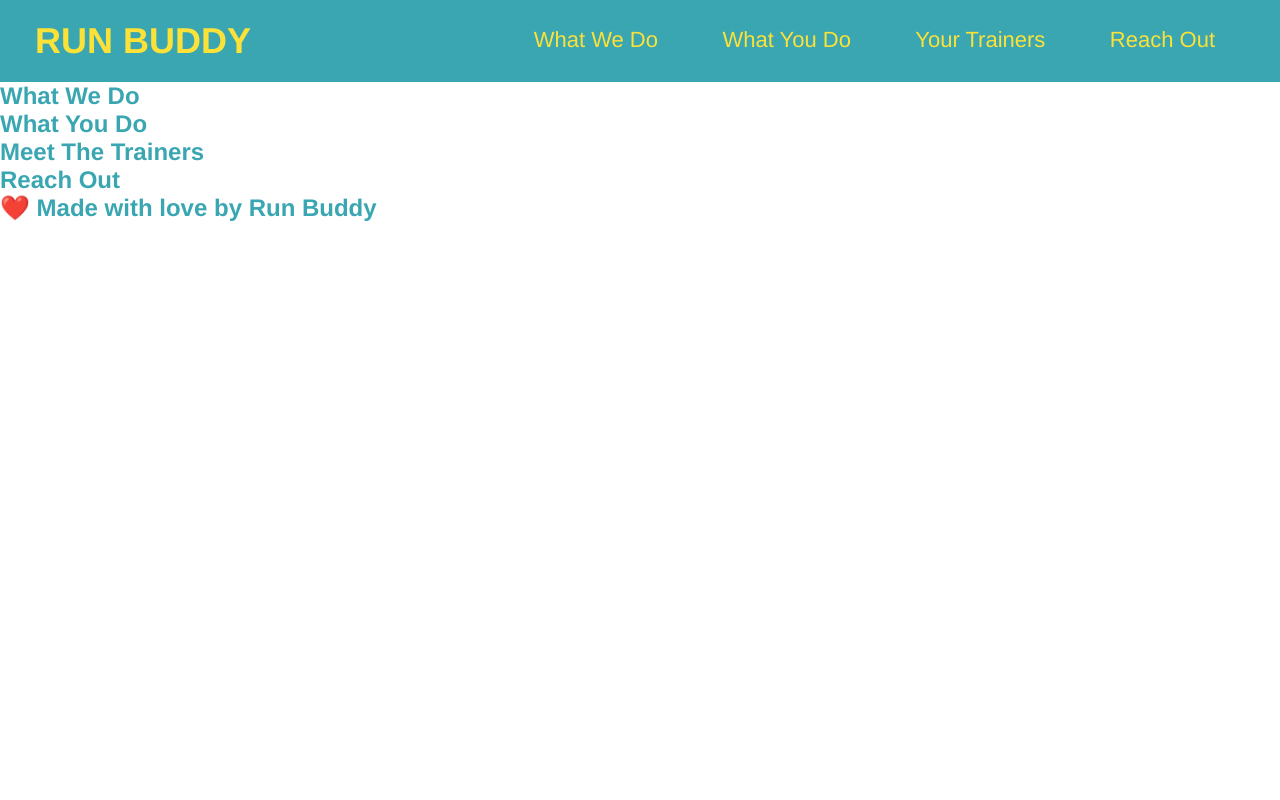
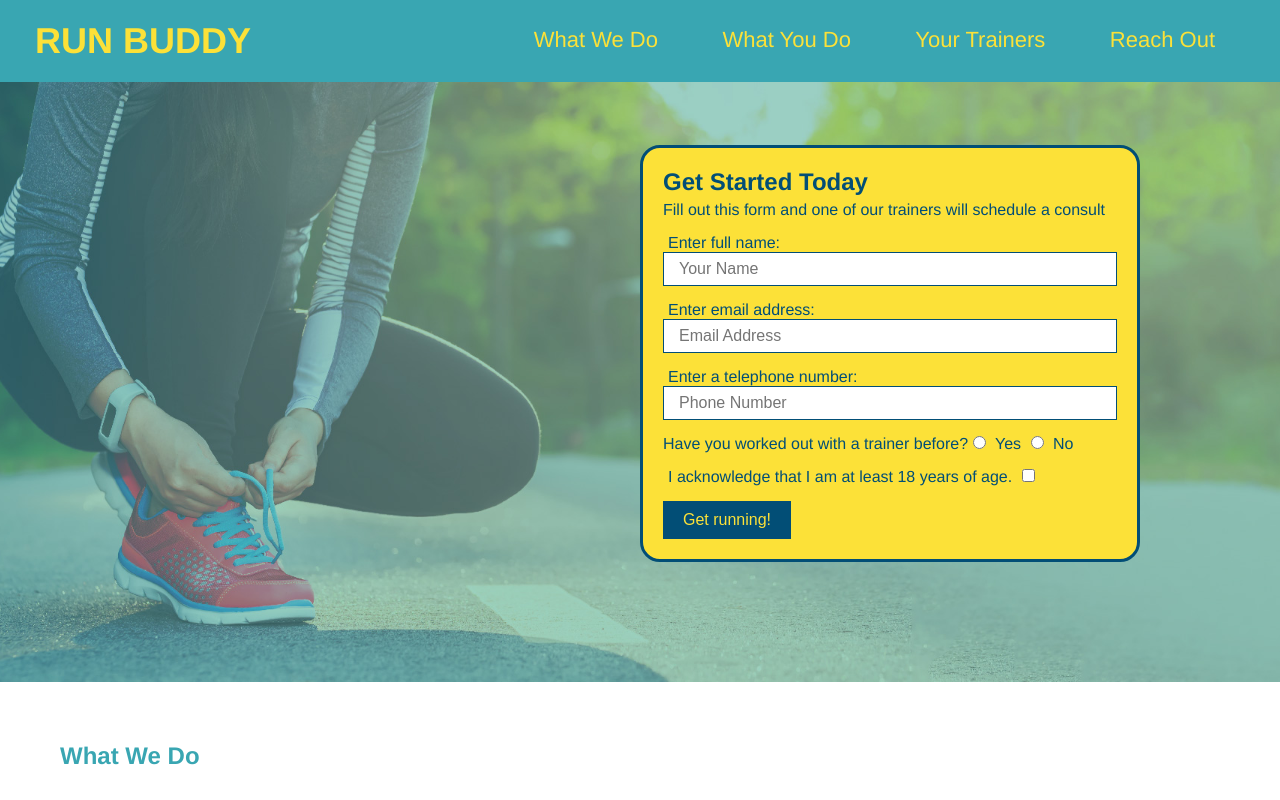
Before and after one commit to RichardLiloia/run-buddy, a plain HTML site: page index.html in a window 1280 px wide. Shown: the top 800 px of the page. Drawn offline with Linux system fonts and the light colour scheme.

Commit message:
Foundation complete

```diff
--- a/assets/css/style.css
+++ b/assets/css/style.css
@@ -1,6 +1,7 @@
 * {
     margin: 0;
     padding: 0;
+    box-sizing: border-box;
   }
 
 body {
@@ -53,3 +54,98 @@ header {
     margin: 0;
     display: inline;
   }
+
+  footer {
+    background: #fce138;
+    width: 100%;
+    padding: 40px 35px;
+  }
+
+  footer h2 {
+    display: inline;
+    color: #024e76;
+    font-size: 30px;
+    margin: 0;
+  }
+
+  footer div {
+    float: right;
+    line-height: 1.5;
+    text-align: right;
+  }
+
+  footer a {
+    color: #024e76;
+  }
+
+  section {
+    padding: 60px;
+    height: 600px;
+  }
+
+/* Hero Style Start */
+.hero {
+  background-image: url("../images/hero-bg.jpg");
+  height: 600px;
+  background-size: cover;
+  background-position: center;
+  position: relative;
+}
+/* Hero Style End */
+
+  .hero-form {
+    background-color: #fce138;
+    padding: 20px;
+    width: 500px;
+    color: #024e76;
+  }
+
+  .hero-form {
+    border-radius: 20px;
+    border-style: solid;
+    border-width: 3px;
+    border-color: #024e76;
+  }
+
+  .hero-form {
+    border: 3px solid #024e76;
+    background-color: #fce138;
+    padding: 20px;
+    width: 500px;
+    color: #024e76;
+    position: absolute;
+    bottom: 120px;
+    right: 140px;
+  }
+
+  .hero-form h3 {
+    font-size: 24px;
+    margin: 0;
+  }
+
+  .hero-form p {
+    margin: 5px 0 15px 0;
+  }
+
+  .form-input {
+    border: 1px solid #024e76;
+    display: block;
+    padding: 7px 15px;
+    font-size: 16px;
+    color: #024e76;
+    width: 100%;
+    margin-bottom: 15px;
+  }
+
+  .hero-form label {
+    margin: 0 5px;
+  }
+
+  .hero-form button {
+    color: #fce138;
+    background-color: #024e76;
+    border: none;
+    padding: 10px 20px;
+    font-size: 16px;
+  }
+  /* HERO STYLES END */
--- a/index.html
+++ b/index.html
@@ -33,8 +33,40 @@
         </header>
 
         <!-- hero/jumbotron -->
-        <section>
+        <section class="hero">
+            <div class="hero-form">
+                <h3>Get Started Today</h3>
+                <p>Fill out this form and one of our trainers will schedule a consult</p>
+            <!-- Add form element -->
+            <form>
+                <label for="name">Enter full name:</label>
+                <input type="text" placeholder="Your Name" name="name" id="name" class="form-input">
+
+                <label for="email">Enter email address:</label>
+                <input type="text" placeholder="Email Address" name="email" id="email" class="form-input">
+
+                <label for="phone">Enter a telephone number:</label>
+                <input type="text" placeholder="Phone Number" name="phone" id="phone" class="form-input">
+                <p>
+                    Have you worked out with a trainer before?
+                    <input type="radio" name="trainer-confirm" id="trainer-yes" />
+                    <label for="trainer-yes">Yes</label>
+                    <input type="radio" name="trainer-confirm" id="trainer-no" />
+                    <label for="trainer-no">No</label>
+                </p>
+                <p>
+                    <label for="checkbox" >
+                        I acknowledge that I am at least 18 years of age.
+                    </label>
+                    <input type="checkbox" name="age-confirm" id="checkbox" />
+                </p>
+                <button type="submit">
+                    Get running!
+                </button>
+            </form>
+            </div>
         </section>
+        <!-- end hero -->
 
         <!-- "what we do" section -->
         <section>
@@ -58,7 +90,11 @@
 
         <!-- footer -->
         <footer>
-            <h2>❤️ Made with love by Run Buddy</h2>
+            <h2>❤️ Made with love by Run Buddy.</h2>
+            <div>
+                <a href="#">Read Our Privacy Policy</a><br />
+                &copy; 2019 Run Buddy, Inc.
+            </div>
         </footer>
     </body>
 </html>
```
Also changed, not shown: assets/images/hero-bg.jpg (added).
